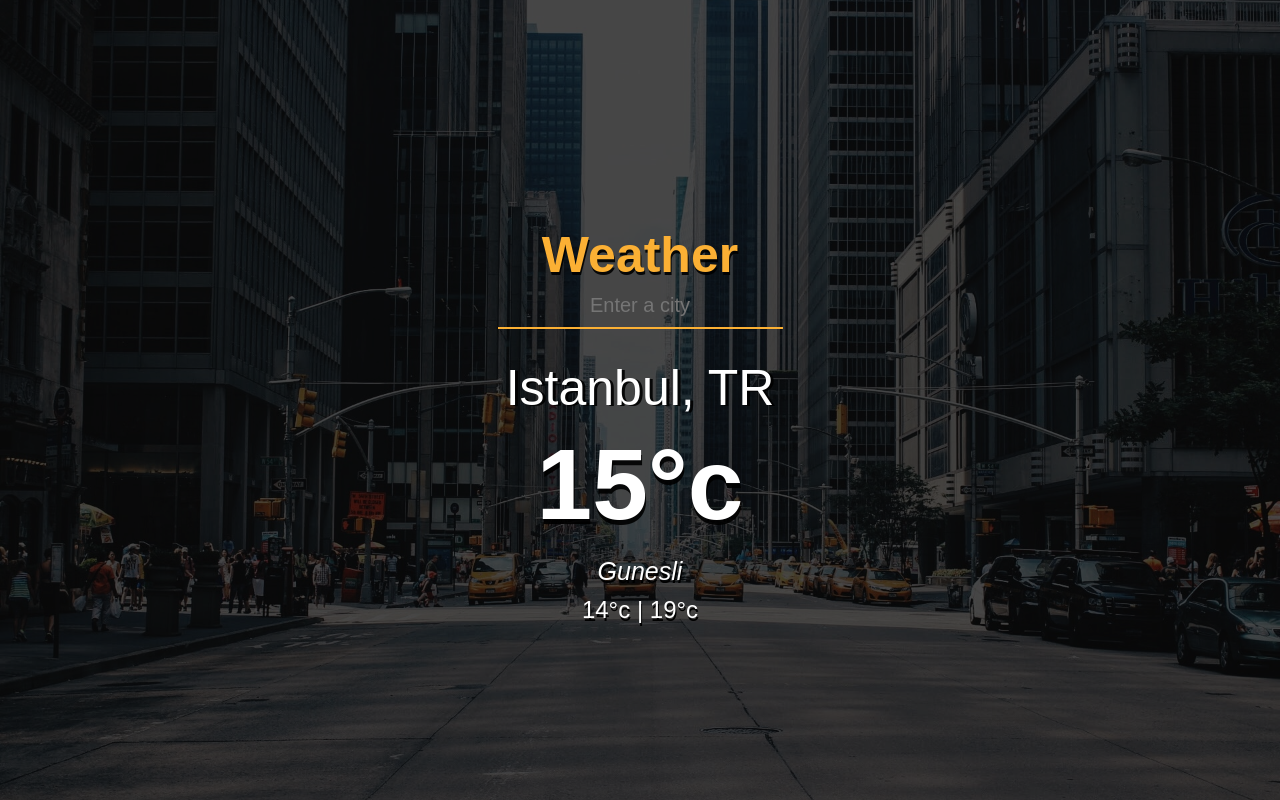
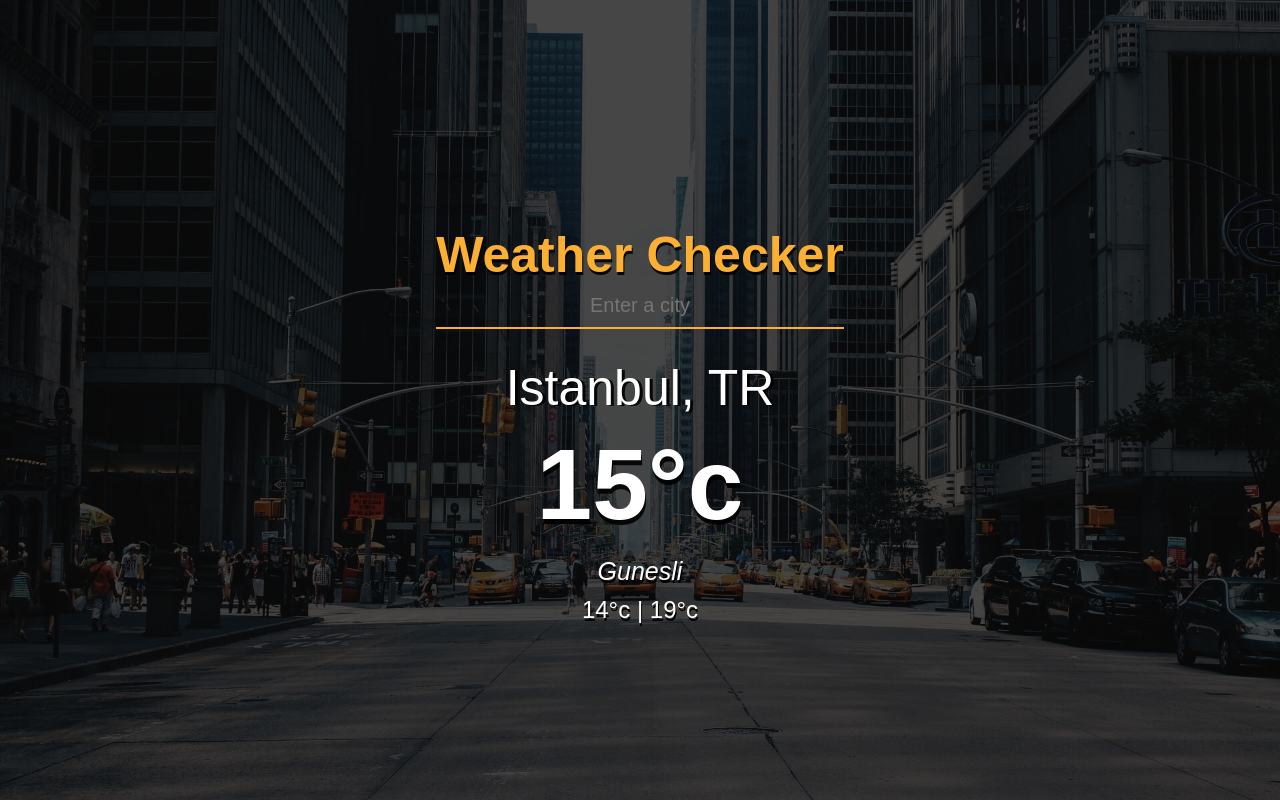
Before and after one commit to Latth/openWeather-api-app, a plain HTML site: page index.html in a window 1280 px wide. Drawn offline with Linux system fonts and the light colour scheme; no server answers.

Commit message:
h1 changed

```diff
--- a/index.html
+++ b/index.html
@@ -14,7 +14,7 @@
 
     <div class="app">
         <div class="header">
-            <h1>Weather</h1>
+            <h1>Weather Checker</h1>
             <input type="text" id="searchBar" placeholder="Enter a city" value="">
         </div>
         <div class="content">
```
